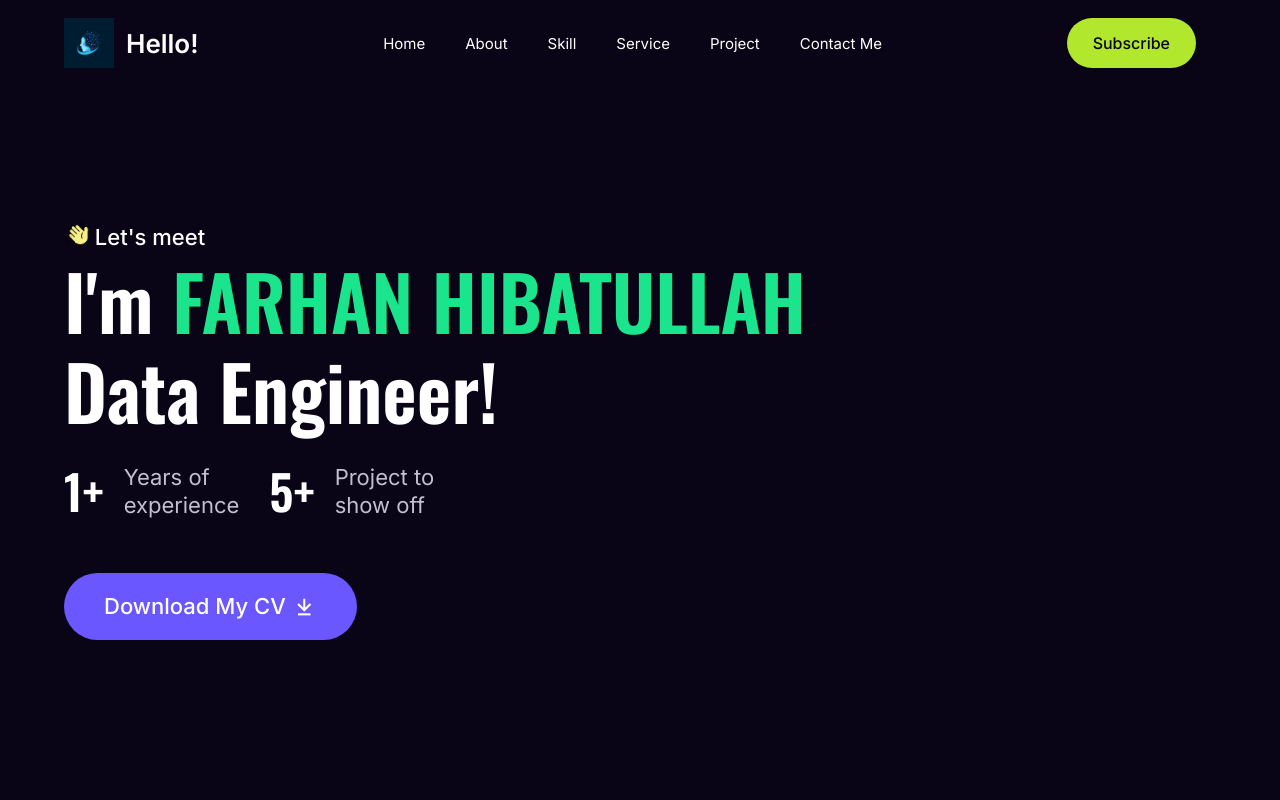
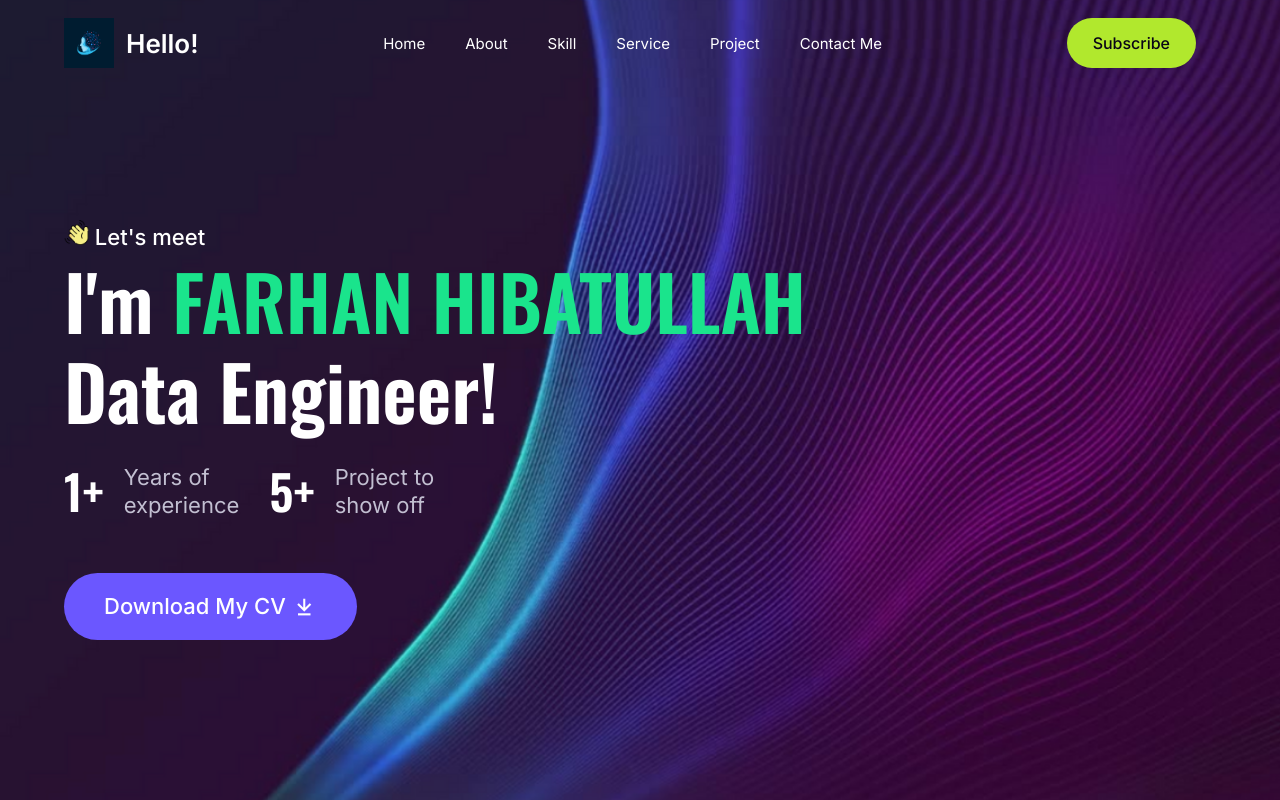
Before and after one commit to farhanhibatullah/Portofolio, a plain HTML site: page index.html in a window 1280 px wide. Shown: the top 800 px of the page. Drawn offline with nearby package versions, Linux system fonts and the light colour scheme; the site is published under a folder, as on GitHub Pages, so addresses that start at the root find nothing.

Commit message:
Update styles.css

```diff
--- a/styles.css
+++ b/styles.css
@@ -110,7 +110,7 @@ section {
     position: relative;
     height: 100vh;
     width: 100%;
-    background-image: url(/img/Home.png);
+    background-image: url(./img/Home.png);
     background-size: cover;
     background-position: center;
     display: flex;
```
